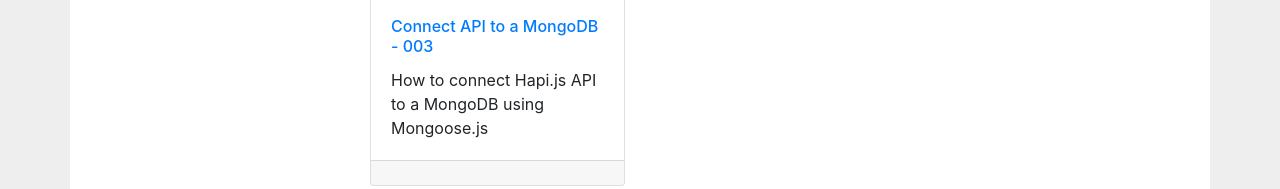
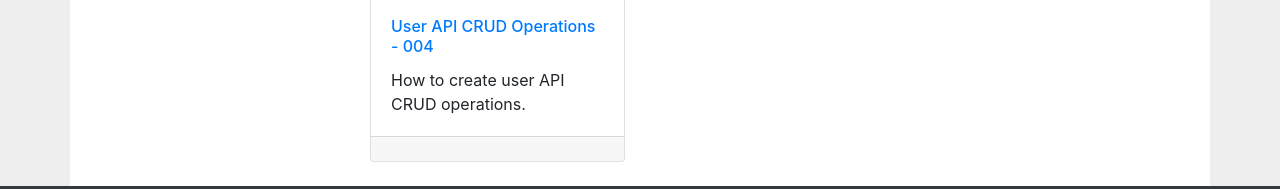
Before and after one commit to onxidtechnologies/onxidtechnologies.github.io, a website: page index.html in a window 1280 px wide. Shown: the part 669-858 px from the top of the page. Drawn offline with Linux system fonts and the light colour scheme.

Commit message:
Add a vedio

```diff
--- a/index.html
+++ b/index.html
@@ -80,7 +80,7 @@
                 <h6 class="card-title">
                   <a href="https://www.youtube.com/watch?v=7pyxCpvc1eM" target="_blank">Create Hello World API - 001</a>
                 </h6>
-                <p class="card-text">How to create simple API using Hapi.js</p>
+                <p class="card-text">How to create simple API using Hapi.js.</p>
               </div>
               <div class="card-footer">
               </div>
@@ -114,7 +114,7 @@
                 <h6 class="card-title">
                   <a href="https://www.youtube.com/watch?v=H_Rk_Xo7UH0" target="_blank">Connect API to a MongoDB - 003</a>
                 </h6>
-                <p class="card-text">How to connect Hapi.js API to a MongoDB using Mongoose.js</p>
+                <p class="card-text">How to connect Hapi.js API to a MongoDB using Mongoose.js.</p>
               </div>
               <div class="card-footer">
               </div>
@@ -123,14 +123,14 @@
 
           <div class="col-lg-4 col-md-6 mb-4">
             <div class="card h-100">
-              <iframe src="https://www.youtube.com/embed/H_Rk_Xo7UH0" frameborder="0" allow="accelerometer; autoplay; encrypted-media; gyroscope; picture-in-picture"
+              <iframe src="https://www.youtube.com/embed/xXORXiYFF9c" frameborder="0" allow="accelerometer; autoplay; encrypted-media; gyroscope; picture-in-picture"
                 allowfullscreen>
               </iframe>
               <div class="card-body">
                 <h6 class="card-title">
-                  <a href="https://www.youtube.com/watch?v=H_Rk_Xo7UH0" target="_blank">Connect API to a MongoDB - 003</a>
+                  <a href="https://www.youtube.com/watch?v=xXORXiYFF9c" target="_blank">User API CRUD Operations - 004</a>
                 </h6>
-                <p class="card-text">How to connect Hapi.js API to a MongoDB using Mongoose.js</p>
+                <p class="card-text">How to create user API CRUD operations.</p>
               </div>
               <div class="card-footer">
               </div>
```
